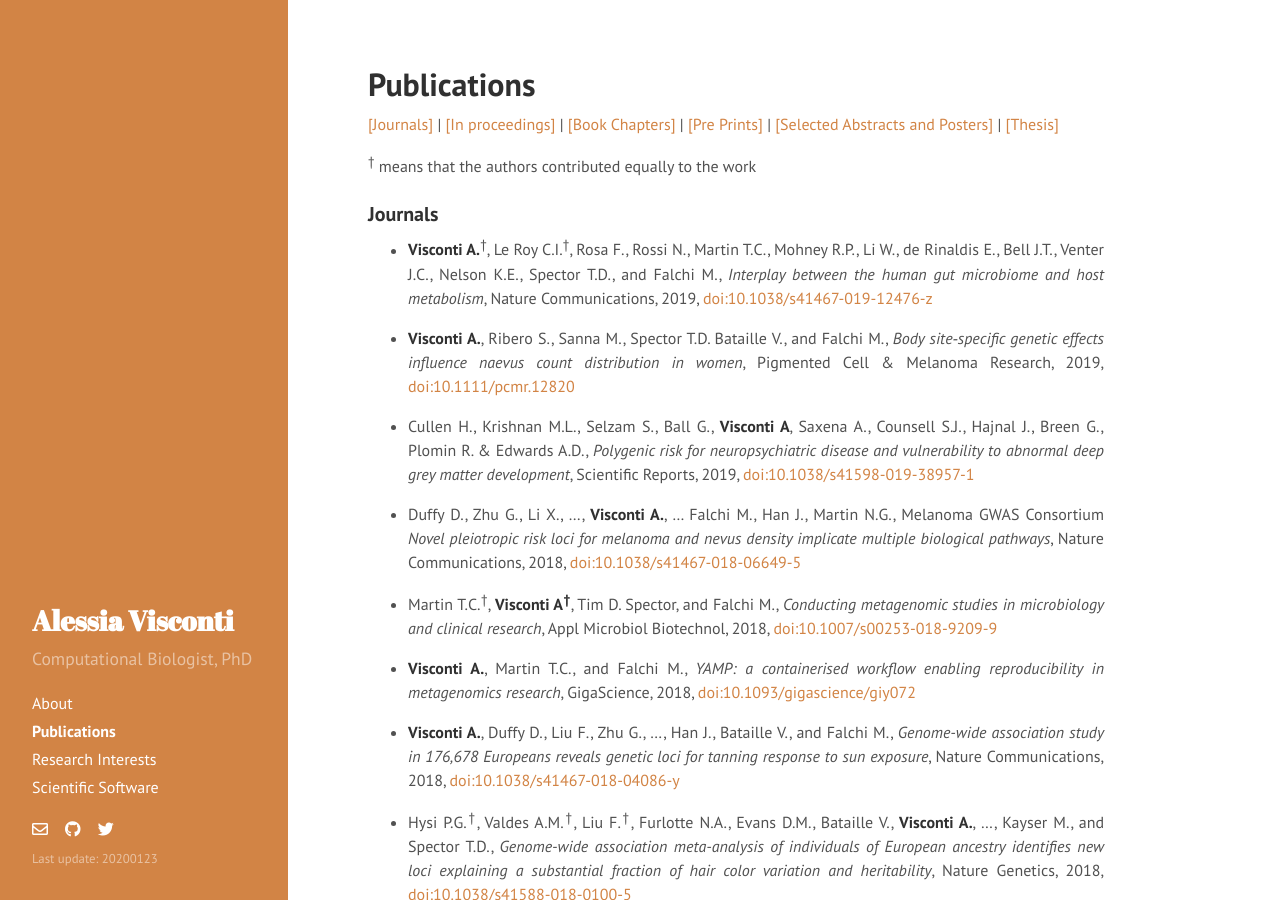
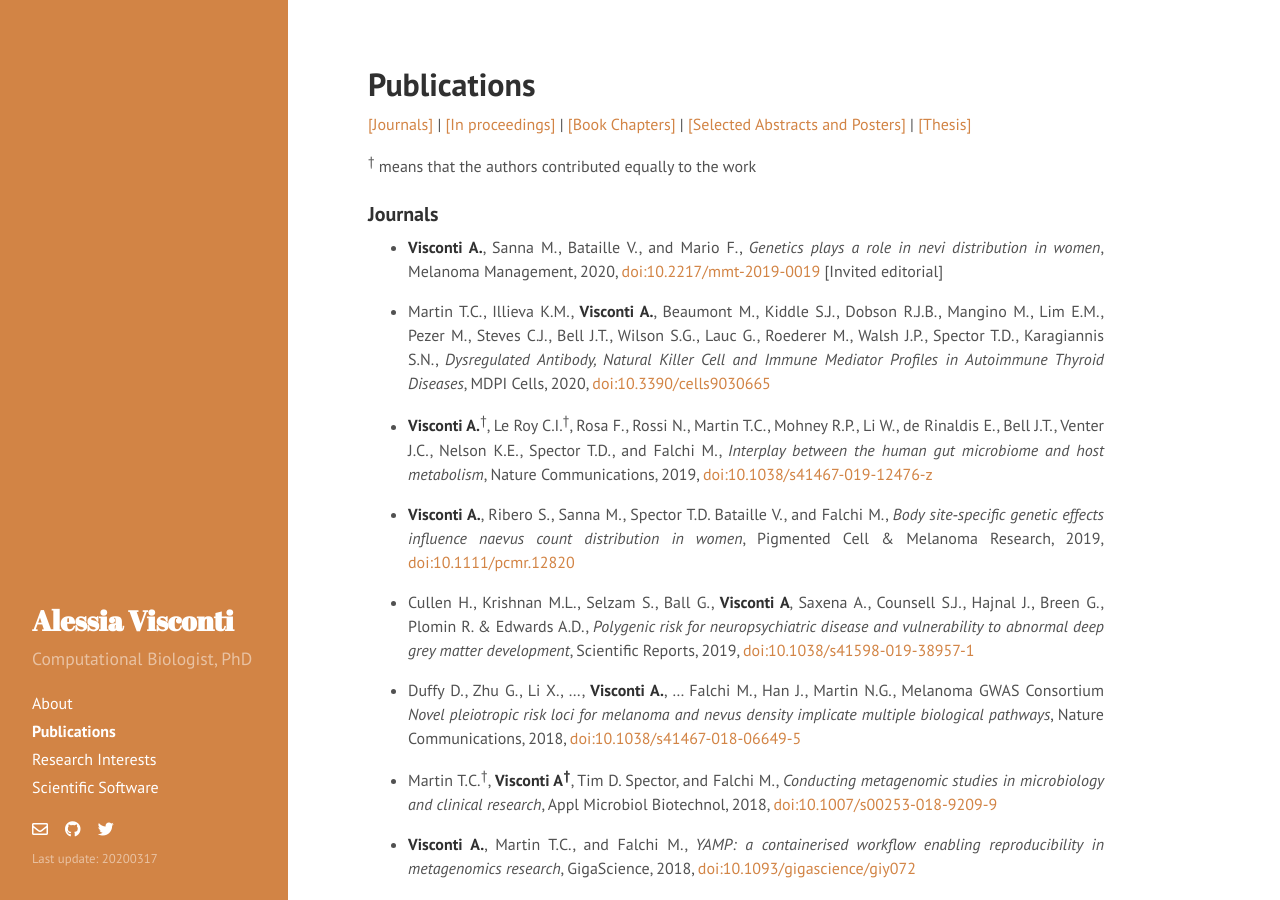
Before and after one commit to alesssia/alesssia.github.io, a Jekyll site: the page built from publications.md, in a window 1280 px wide and 900 px high. Built offline with Jekyll 4.4.1, drawn with Linux system fonts in a browser that asks for light colours; nearby versions of some CDN libraries; a style sheet for code colours, icons or effects is not loaded; some of the changed text lies outside the part shown.

Commit message:
Added NC paper to publications; updated CV including supervision

```diff
--- a/_config.yml
+++ b/_config.yml
@@ -11,7 +11,7 @@ tagline:     ''
 description: 'Computational Biologist, PhD'
 url:         http://alesssia.github.io/
 baseurl:     /
-lastmod:    '20200123'
+lastmod:    '20200317'
 
 author:
   name:      'Alessia Visconti'
--- a/publications.md
+++ b/publications.md
@@ -7,14 +7,17 @@ title: Publications
   [[Journals]](#journals)
 | [[In proceedings]](#in-proceedings)
 | [[Book Chapters]](#book-chapters)
-| [[Pre Prints]](#pre-prints)
 | [[Selected Abstracts and Posters]](#selected-abstracts-and-posters)
 | [[Thesis]](#thesis)
-
+<!-- | [[Pre Prints]](#pre-prints) -->
 
 <sup>†</sup> means that the authors contributed equally to the work
 
 ###  Journals
+
+- **Visconti A.**, Sanna M., Bataille V., and Mario F., *Genetics plays a role in nevi distribution in women*, Melanoma Management, 2020, [doi:10.2217/mmt-2019-0019](https://www.futuremedicine.com/doi/10.2217/mmt-2019-0019) [Invited editorial]
+
+- Martin T.C., Illieva K.M., **Visconti A.**, Beaumont M., Kiddle S.J., Dobson R.J.B., Mangino M., Lim E.M., Pezer M., Steves C.J., Bell J.T., Wilson S.G., Lauc G., Roederer M., Walsh J.P., Spector T.D., Karagiannis S.N., *Dysregulated Antibody, Natural Killer Cell and Immune Mediator Profiles in Autoimmune Thyroid Diseases*, MDPI Cells, 2020, [doi:10.3390/cells9030665](https://www.mdpi.com/2073-4409/9/3/665)
 
 - **Visconti A.**<sup>†</sup>, Le Roy C.I.<sup>†</sup>, Rosa F., Rossi N., Martin T.C., Mohney R.P., Li W., de Rinaldis E., Bell J.T., Venter J.C., Nelson K.E., Spector T.D., and Falchi M., *Interplay between the human gut microbiome and host metabolism*, Nature Communications, 2019, [doi:10.1038/s41467-019-12476-z](https://www.nature.com/articles/s41467-019-12476-z)
 
@@ -78,10 +81,7 @@ title: Publications
 
 - **Visconti A.**, Cordero F., Ienco D., and Pensa R.G., *Coclustering under Gene Ontology Derived Constraints for Pathway Identification*, Biological Knowledge Discovery Handbook: Preprocessing, Mining and Postprocessing of Biological Data, Mourad Elloumi and Albert Y. Zomaya (Eds.), 2014, John Wiley & Sons, pp. 625-642, [doi:10.1002/9781118617151.ch27](http://onlinelibrary.wiley.com/doi/10.1002/9781118617151.ch27/summary)
 
-### Pre Prints
-
-- Martin T.C., Illieva K.M., **Visconti A.**, Beaumont M., Kiddle S.J., Dobson R.J.B., Mangino M., Lim E.M., Pezer M., Steves C.J., Bell J.T., Wilson S.G., Lauc G., Roederer M., Walsh J.P., Spector T.D., Karagiannis S.N., *Multi-omic analyses reveal antibody-dependent natural killer cell-mediated cytotoxicity in autoimmune thyroid diseases*, bioRxiv, 2019, [doi:10.1101/662957](https://www.biorxiv.org/content/10.1101/662957v1)
-
+<!-- ### Pre Prints -->
 
 
 ### Selected Abstracts and Posters
```
Also changed, not shown: 2 other files.
